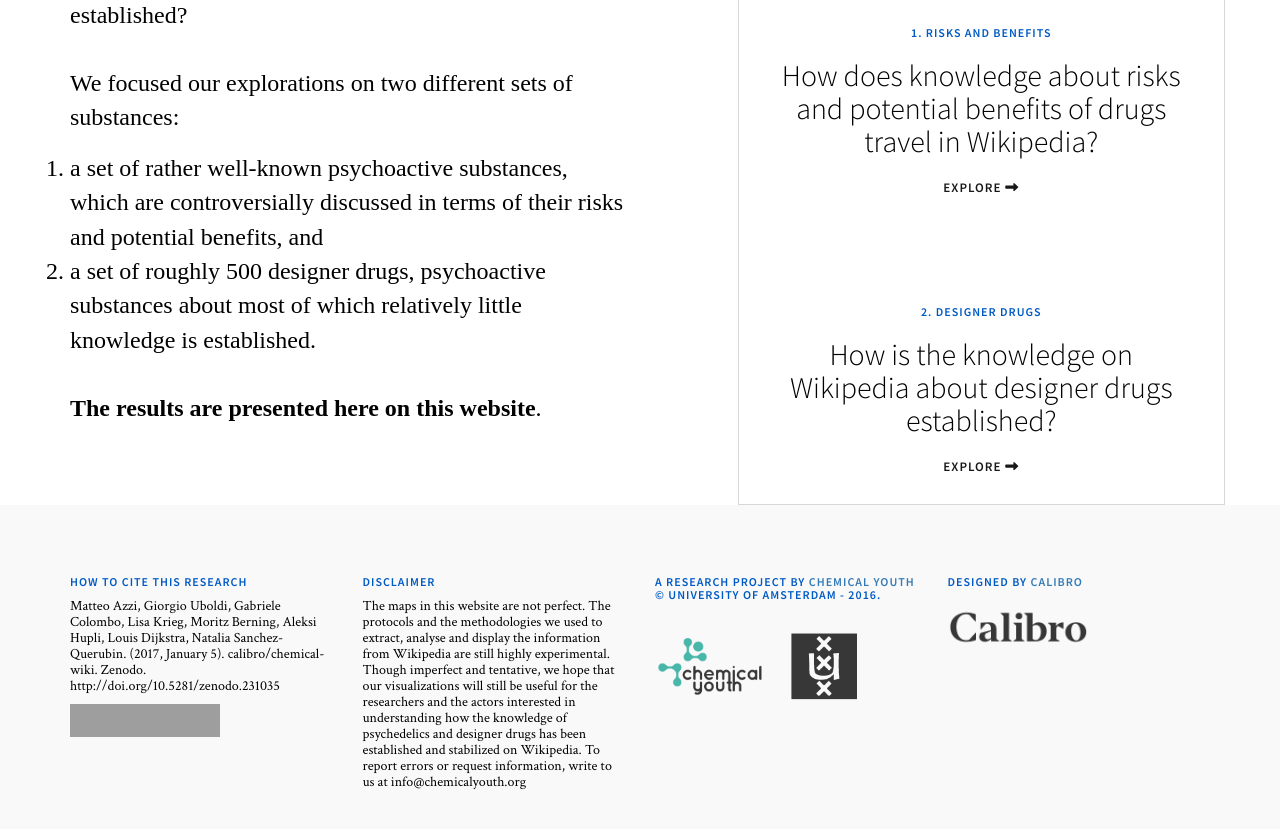
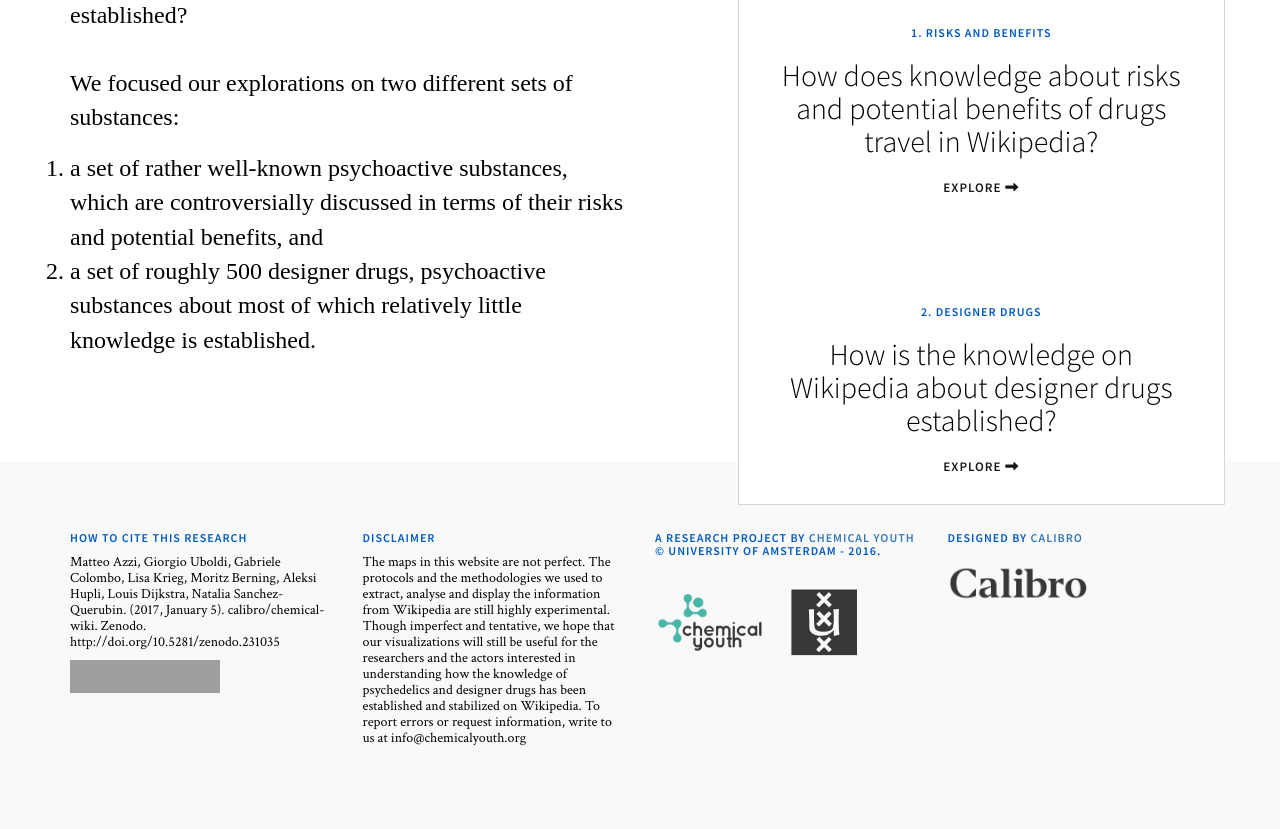
Before and after one commit to calibro/chemical-wiki, a Jekyll site: the page built from index.md, in a window 1280 px wide and 900 px high, scrolled down 1830 px. Shown: the top 829 px of the window. Built offline with Jekyll 4.4.1, drawn with Linux system fonts in a browser that asks for light colours; nearby versions of some CDN libraries; our own code applies the rules of GitHub Pages for plain Markdown files; grey boxes are pictures that could not be loaded.

Commit message:
fixed homepage text

```diff
--- a/index.md
+++ b/index.md
@@ -19,5 +19,3 @@ We focused our explorations on two different sets of substances:
 
 1. a set of rather well-known psychoactive substances, which are controversially discussed in terms of their risks and potential benefits, and
 2. a set of roughly 500 designer drugs, psychoactive substances about most of which relatively little knowledge is established.
-
-**The results are presented here on this website**.
```
